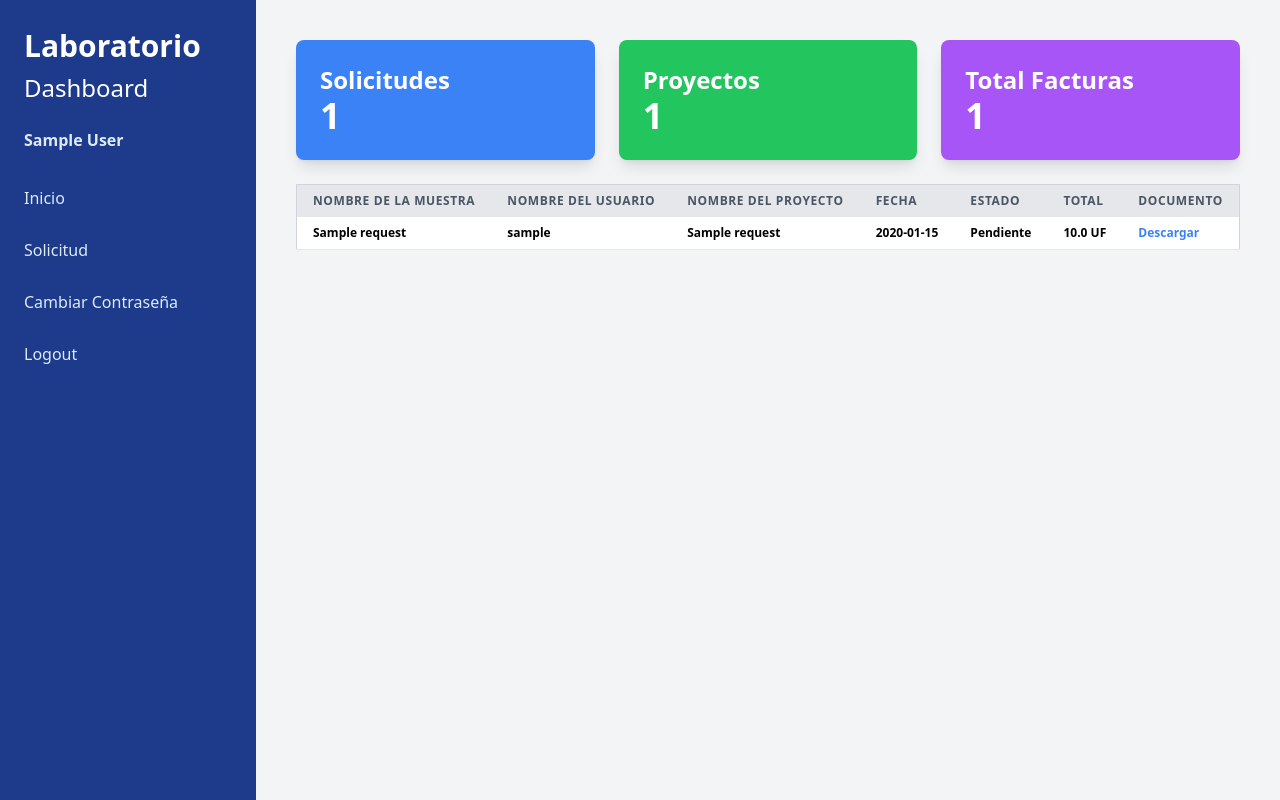
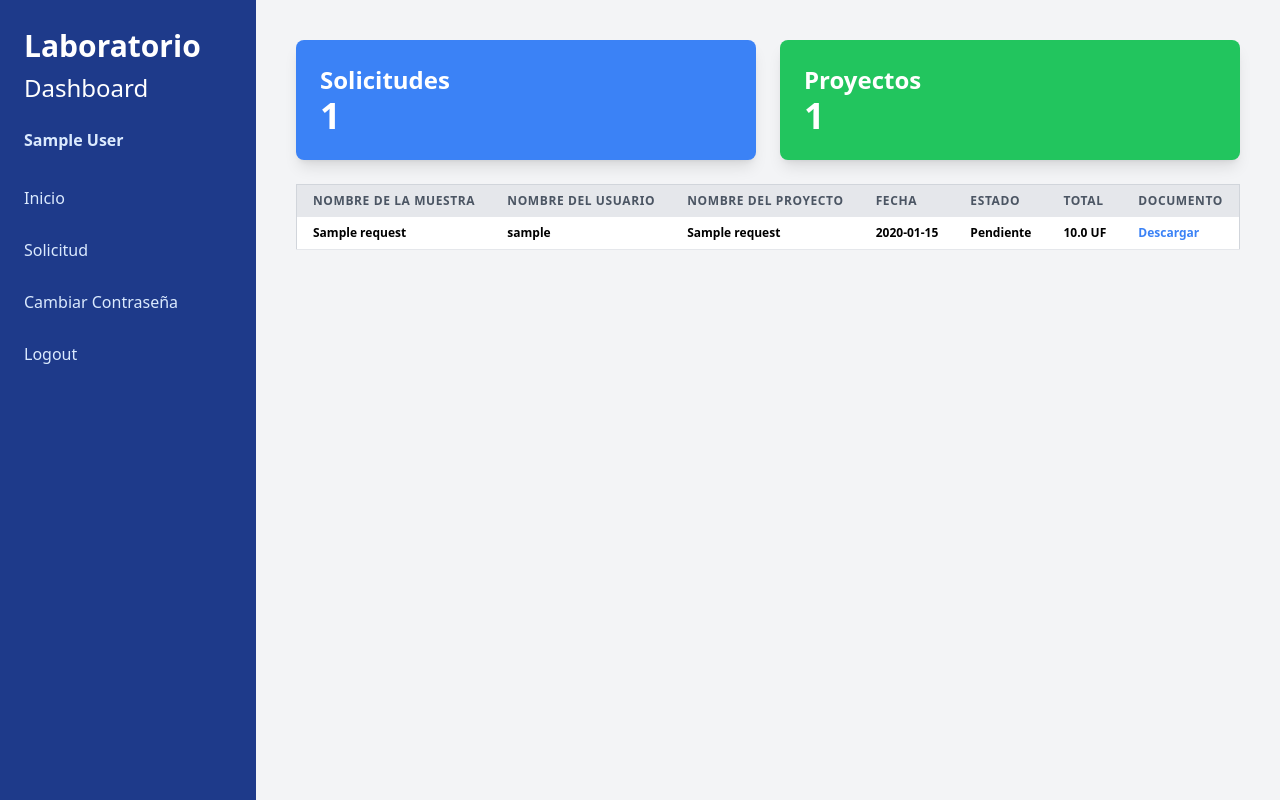
Before and after one commit to eigonzalezrojas/lab-system, a Flask app: page /home_operator in a window 1280 px wide. Run offline with Flask 2, Linux system fonts and the light colour scheme; a user stored in the database is signed in; tables that the repository leaves empty hold one stand-in row (values such as "Sample post"); some libraries are stand-ins or nearby versions.

Commit message:
change home operator panel

```diff
--- a/src/templates/operador_dashboard.html
+++ b/src/templates/operador_dashboard.html
@@ -171,7 +171,7 @@
                     </form>
                 </div>
             {% elif section == 'home' %}
-                <div class="grid grid-cols-1 md:grid-cols-3 lg:grid-cols-3 gap-6 mb-6">
+                <div class="grid grid-cols-1 md:grid-cols-2 lg:grid-cols-2 gap-6 mb-6">
                     <div class="bg-blue-500 text-white p-6 rounded-lg shadow-lg">
                         <h2 class="text-2xl">Solicitudes</h2>
                         <p class="text-4xl">{{ total_solicitudes }}</p>
@@ -179,10 +179,6 @@
                     <div class="bg-green-500 text-white p-6 rounded-lg shadow-lg">
                         <h2 class="text-2xl">Proyectos</h2>
                         <p class="text-4xl">{{ total_proyectos }}</p>
-                    </div>
-                    <div class="bg-purple-500 text-white p-6 rounded-lg shadow-lg">
-                        <h2 class="text-2xl">Total Facturas</h2>
-                        <p class="text-4xl">{{ total_facturas }}</p>
                     </div>
                 </div>
                 <!-- Tabla de solicitudes -->
```
